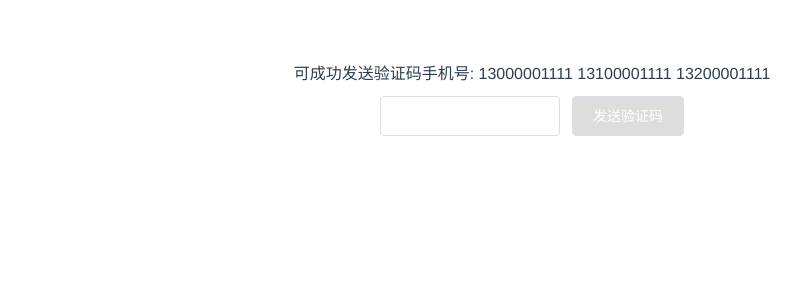
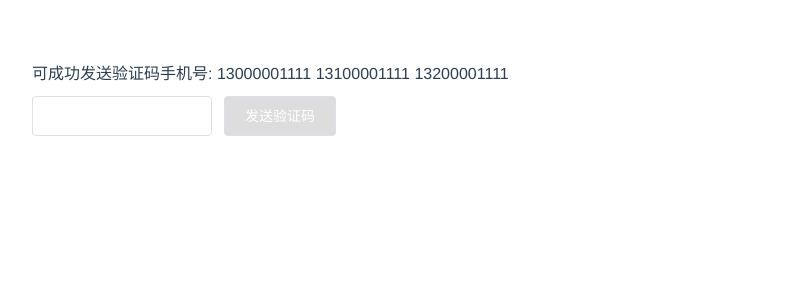
Before and after one commit to guliyuan/phone-validate-code-button, a Vue app: page / in a window 1280 px wide. Shown: the top 300 px of the page, without its empty margins (108-909 px from the left). Built offline with nearby package versions, Linux system fonts and the light colour scheme.

Commit message:
完善细节

```diff
--- a/package.json
+++ b/package.json
@@ -22,7 +22,7 @@
   "devDependencies": {
     "autoprefixer": "^7.1.2",
     "babel-core": "^6.22.1",
-    "babel-helper-vue-jsx-merge-props": "^2.0.f3",
+    "babel-helper-vue-jsx-merge-props": "^2.0.3",
     "babel-jest": "^21.0.2",
     "babel-loader": "^7.1.1",
     "babel-plugin-dynamic-import-node": "^1.2.0",
--- a/src/App.vue
+++ b/src/App.vue
@@ -20,7 +20,6 @@ export default {
   font-family: 'Avenir', Helvetica, Arial, sans-serif;
   -webkit-font-smoothing: antialiased;
   -moz-osx-font-smoothing: grayscale;
-  text-align: center;
   color: #2c3e50;
   margin-top: 60px;
 }
```
